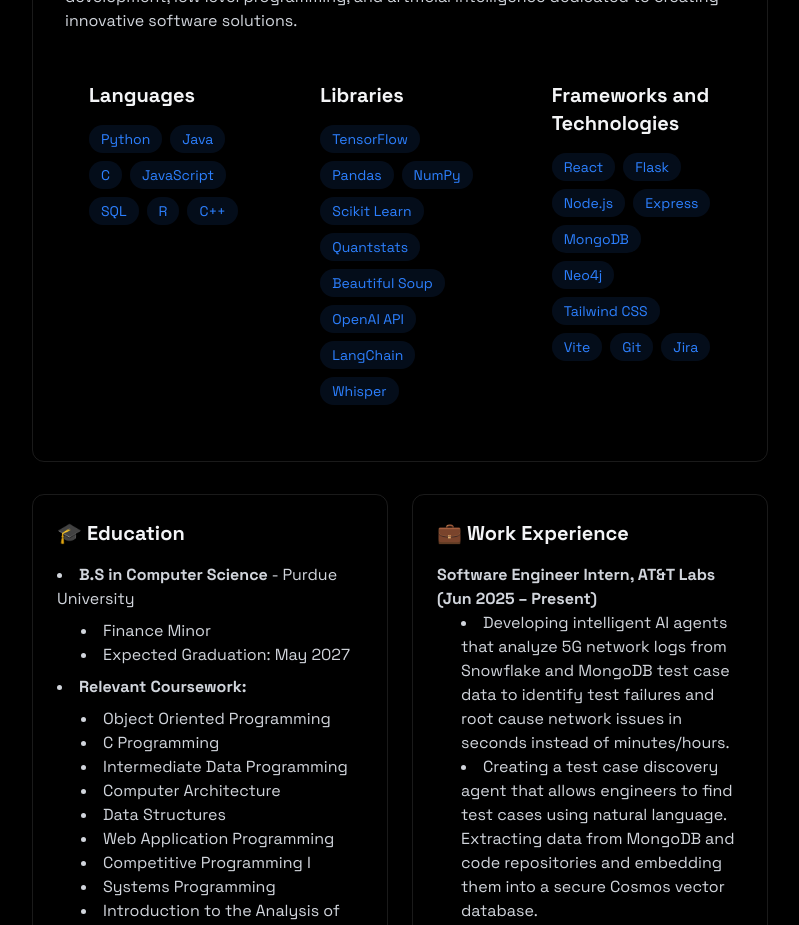
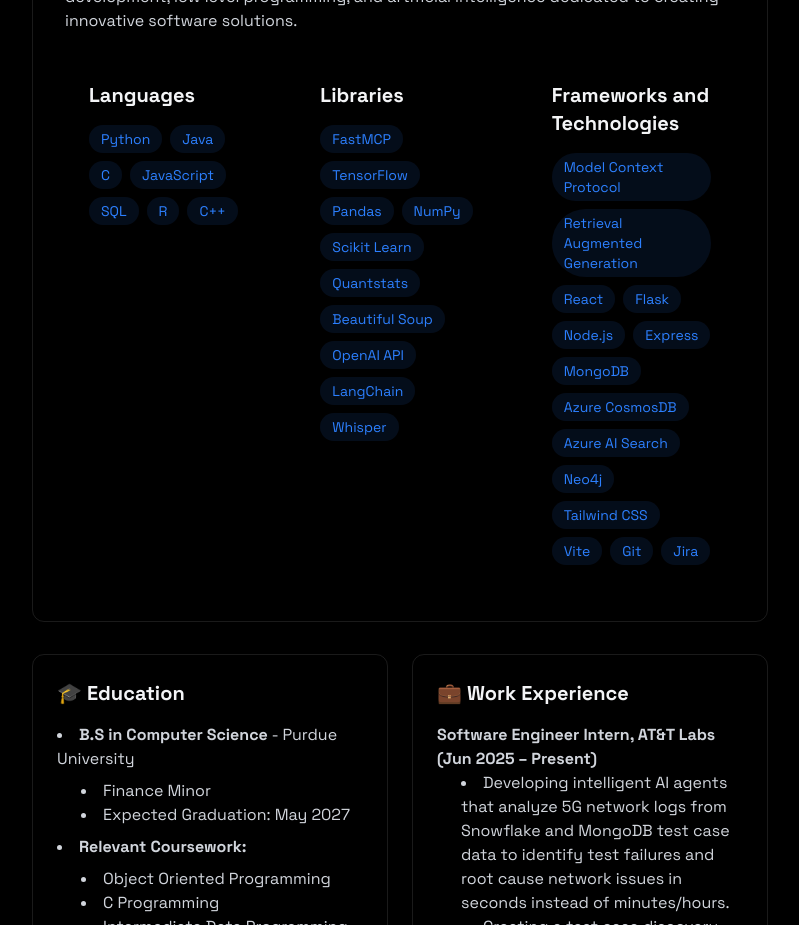
Before and after one commit to PranayN23/pranaynandkeolyar-portfolio, a React (Vite) app: page / in a window 1280 px wide. Shown: the part 1020-1945 px from the top of the page, without its empty margins (240-1039 px from the left). Built offline with nearby package versions, Linux system fonts and the light colour scheme.

Commit message:
new experiences

```diff
--- a/src/components/sections/About.jsx
+++ b/src/components/sections/About.jsx
@@ -5,6 +5,7 @@
   const languages = ["Python", "Java", "C", "JavaScript", "SQL", "R", "C++"];
 
   const libraries = [
+    "FastMCP",
     "TensorFlow",
     "Pandas",
     "NumPy",
@@ -17,11 +18,15 @@
   ];
 
   const frameworksAndTechnologies = [
+    "Model Context Protocol",
+    "Retrieval Augmented Generation",
     "React",
     "Flask",
     "Node.js",
     "Express",
     "MongoDB",
+    "Azure CosmosDB",
+    "Azure AI Search",
     "Neo4j",
     "Tailwind CSS",
     "Vite",
```
